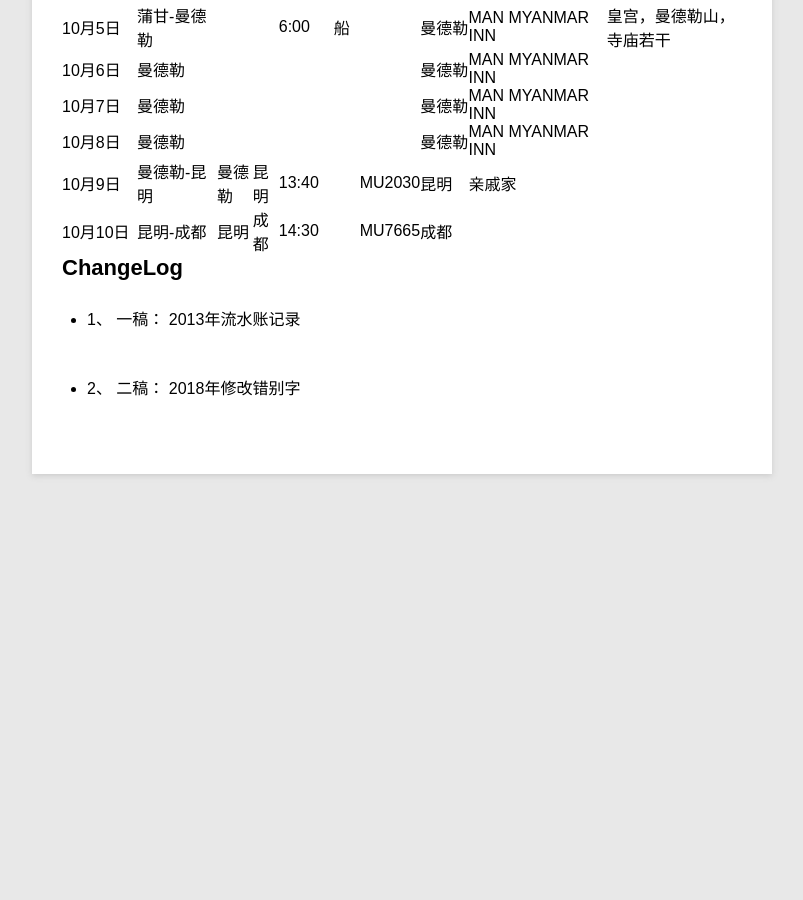
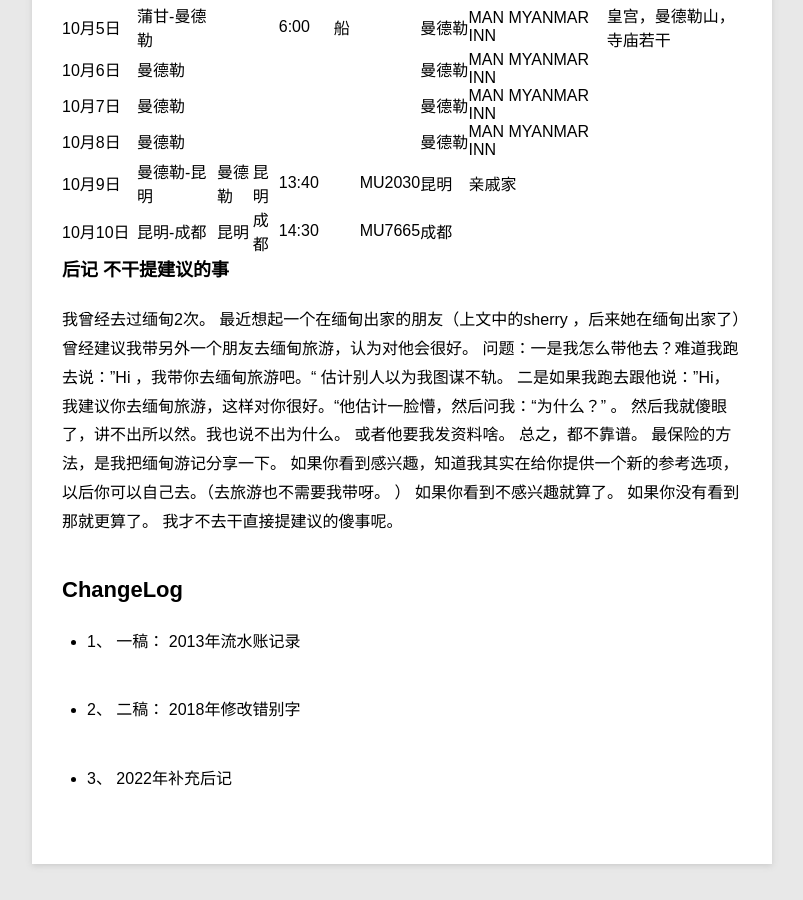
Before and after one commit to violettianjie/violettianjie.github.io, a Jekyll site: the page built from _posts/travel/2018-12-09-BurmaTravel.md, in a window 1280 px wide and 900 px high, scrolled down 14408 px. Shown: the whole window, without its empty margins (78-881 px from the left). Built offline with Jekyll 4.4.1, drawn with Linux system fonts in a browser that asks for light colours; before the commit the page ends 14962 px from its top, so only the background shows below that.

Commit message:
Update 2018-12-09-BurmaTravel.md

```diff
--- a/_posts/travel/2018-12-09-BurmaTravel.md
+++ b/_posts/travel/2018-12-09-BurmaTravel.md
@@ -363,8 +363,24 @@ Sherry说这里的天、云、光都很特别。这个国家与众不同的气
 10月10日 | 昆明-成都 | 昆明 | 成都 | 14:30 |   | MU7665 | 成都 |   |
 
 
+### 后记  不干提建议的事
+我曾经去过缅甸2次。
+最近想起一个在缅甸出家的朋友（上文中的sherry ，后来她在缅甸出家了）曾经建议我带另外一个朋友去缅甸旅游，认为对他会很好。
+问题：一是我怎么带他去？难道我跑去说：”Hi ，我带你去缅甸旅游吧。“ 估计别人以为我图谋不轨。
+二是如果我跑去跟他说：”Hi，我建议你去缅甸旅游，这样对你很好。“他估计一脸懵，然后问我：“为什么？” 。 然后我就傻眼了，讲不出所以然。我也说不出为什么。 或者他要我发资料啥。
+总之，都不靠谱。
+最保险的方法，是我把缅甸游记分享一下。
+如果你看到感兴趣，知道我其实在给你提供一个新的参考选项，以后你可以自己去。（去旅游也不需要我带呀。 ）
+如果你看到不感兴趣就算了。
+如果你没有看到那就更算了。
+我才不去干直接提建议的傻事呢。
+
+
+
 ## ChangeLog
 
 - 1、 一稿： 2013年流水账记录
 
 - 2、 二稿： 2018年修改错别字
+
+- 3、 2022年补充后记
```
